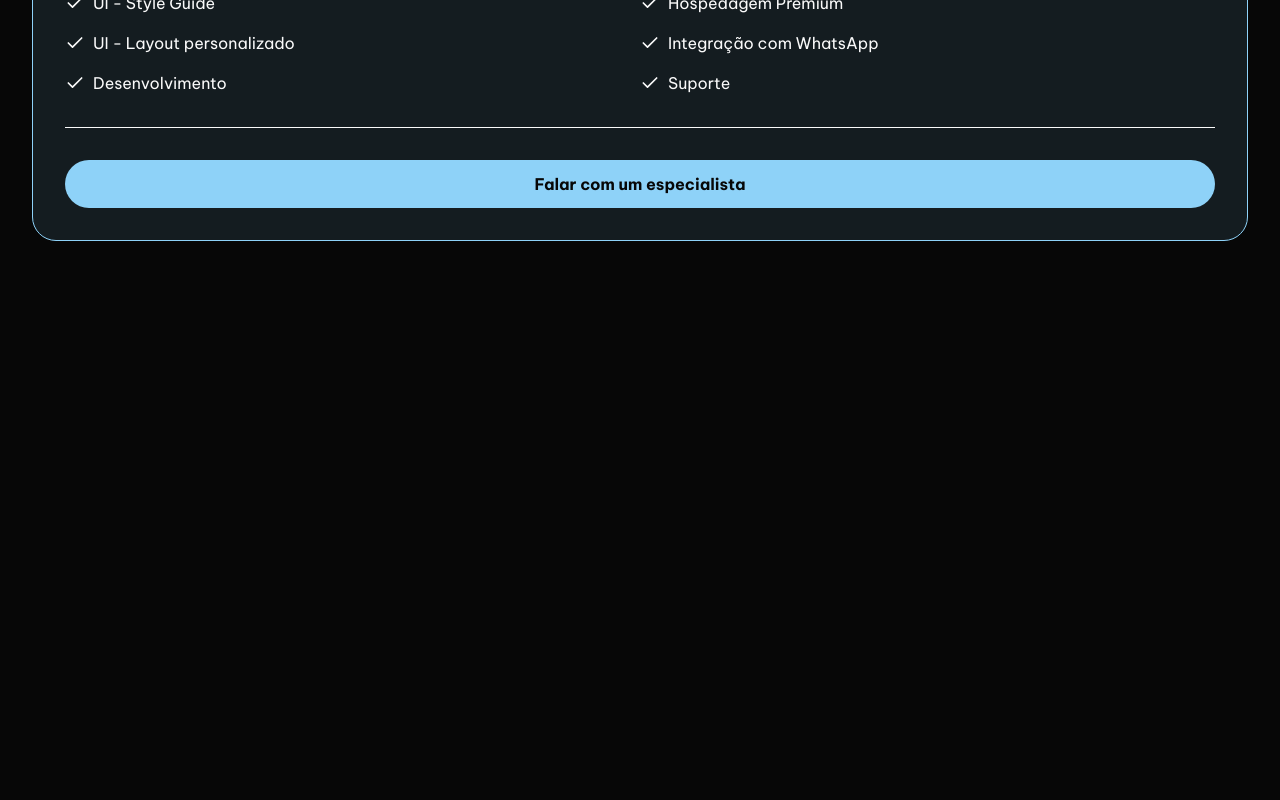
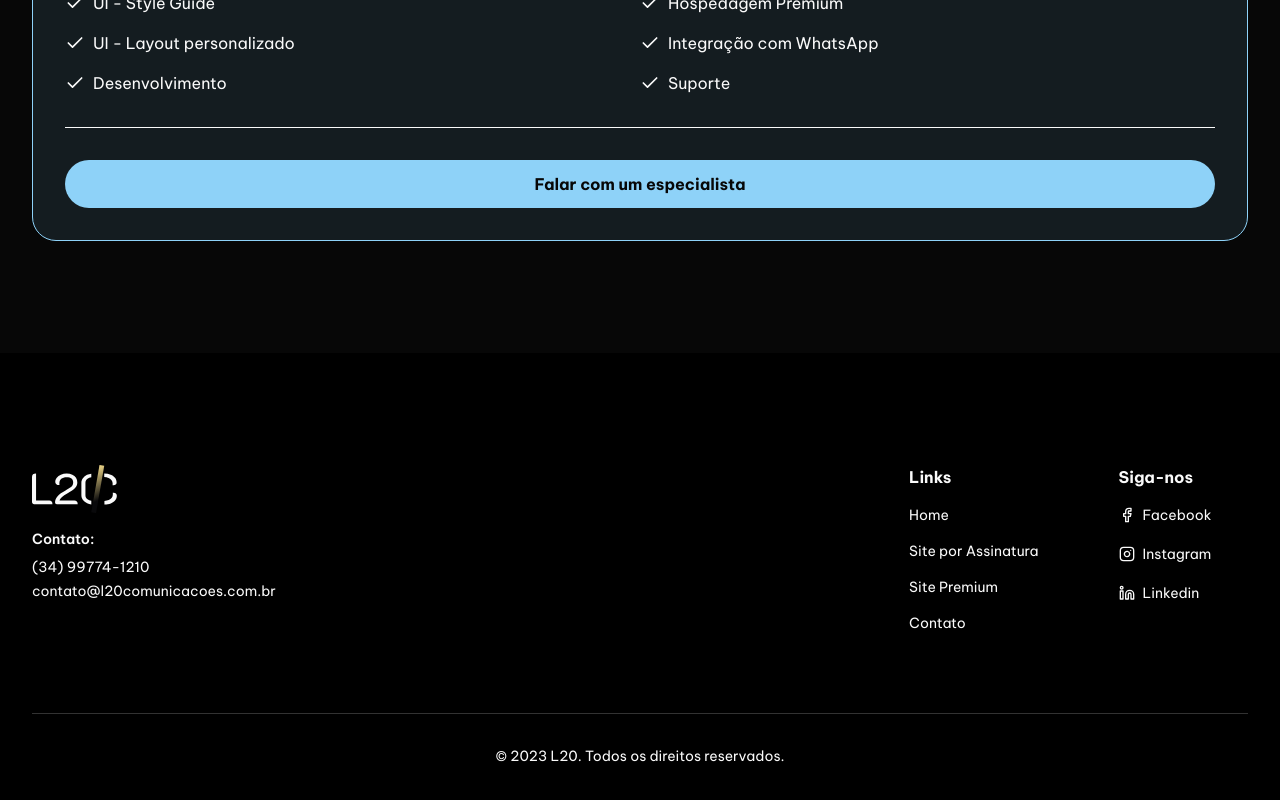
Before and after one commit to lucassamuel94/l20, a Next.js app: page / in a window 1280 px wide. Shown: the part 7556-8356 px from the top of the page. Before the commit the page ends 7909 px from the top, so only its background shows below. Built offline with nearby package versions, Linux system fonts and the light colour scheme.

Commit message:
Include component footer

```diff
--- a/app/layout.tsx
+++ b/app/layout.tsx
@@ -4,6 +4,7 @@ import { siteConfig } from '@/config/site'
 import { beVietnamPro } from '@/lib/fonts'
 import { cn } from '@/lib/utils'
 
+import Footer from '@/components/footer'
 import '@/styles/globals.css'
 
 export const metadata: Metadata = {
@@ -25,6 +26,7 @@ export default function RootLayout({
         )}
       >
         {children}
+        <Footer />
       </body>
     </html>
   )
```
